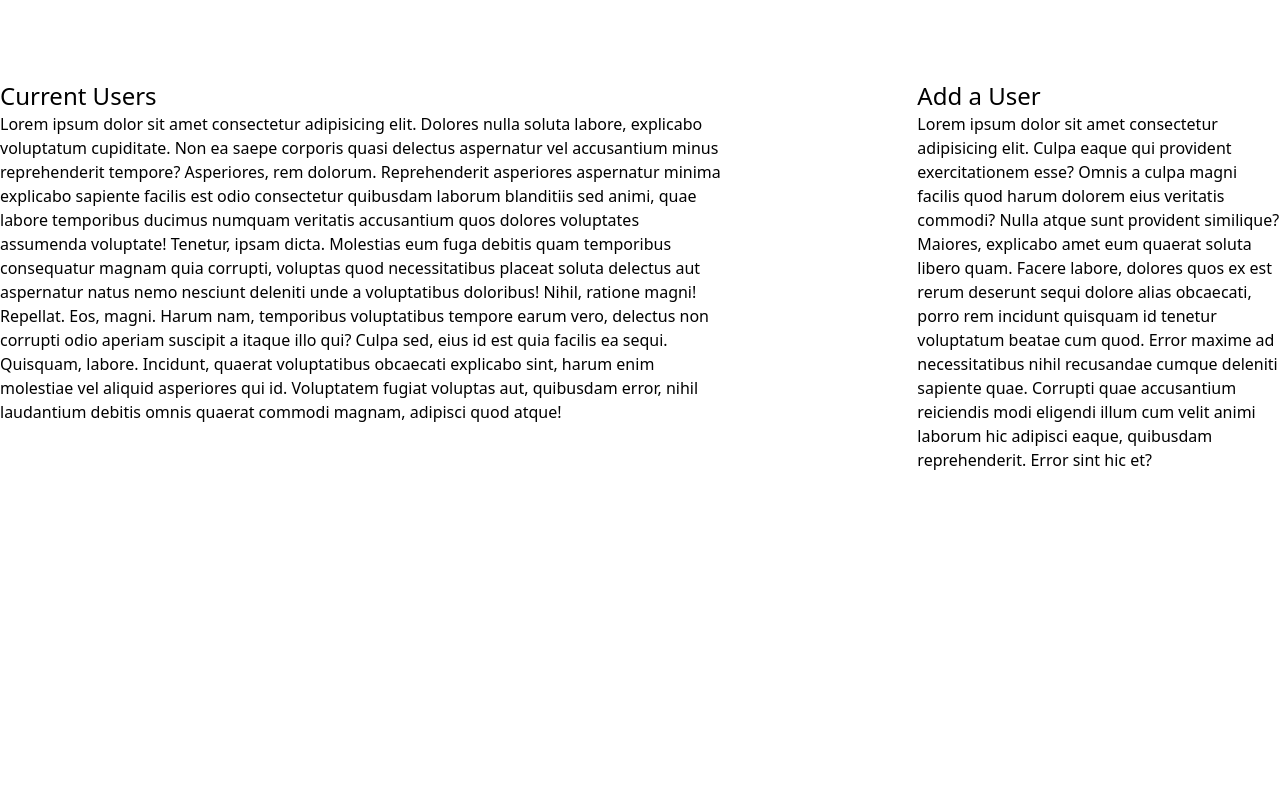
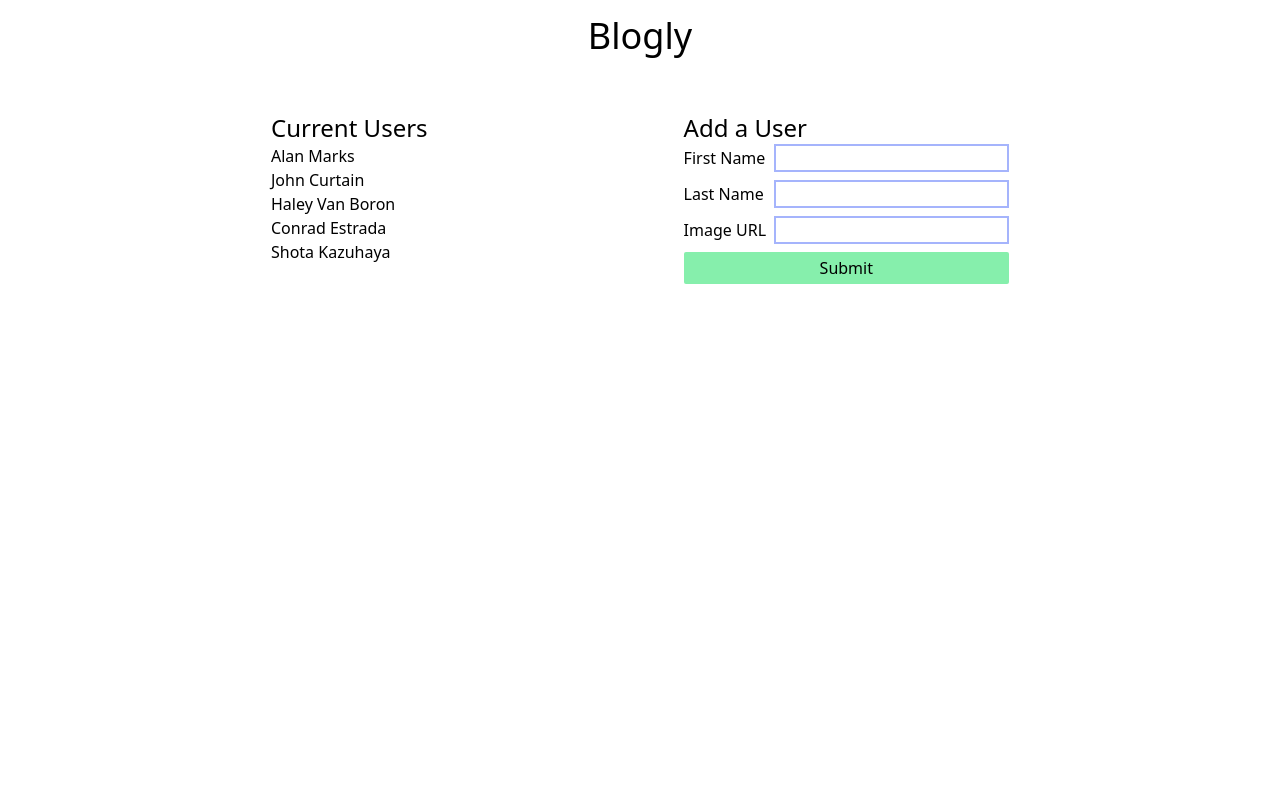
Before and after one commit to AseelAlnassiry/SpringboardExercises, a Flask app: page / in a window 1280 px wide. Run offline with Flask 3, Linux system fonts and the light colour scheme; some libraries are stand-ins or nearby versions.

Commit message:
23.1 - 22 index complete

```diff
--- a/23.1 - 22/app.py
+++ b/23.1 - 22/app.py
@@ -18,4 +18,5 @@ db.init_app(app)
 
 @app.route("/")
 def index():
+
     return render_template('index.html')
--- a/23.1 - 22/templates/base.html
+++ b/23.1 - 22/templates/base.html
@@ -13,7 +13,7 @@
       rel="stylesheet"
     />
   </head>
-  <body class="w-screen h-screen">
+  <body class="w-screen h-screen flex flex-col items-center">
     {% block content %}{% endblock %}
   </body>
 </html>
--- a/23.1 - 22/templates/index.html
+++ b/23.1 - 22/templates/index.html
@@ -1,42 +1,33 @@
-{% extends 'base.html' %} {% block title %} Index {% endblock %} {% block
-content %}
-
-<main class="flex gap-48 justify-center h-full w-full pt-20">
-  <section class="basis-2/3">
+{% extends 'base.html' %} {% block title %} Index {% endblock %} {% block content %}
+<h1 class="text-4xl py-4">Blogly</h1>
+<main class="flex justify-center w-full px-20 pt-10 gap-64">
+  <section class="">
     <h2 class="text-2xl">Current Users</h2>
-    <p>
-      Lorem ipsum dolor sit amet consectetur adipisicing elit. Dolores nulla
-      soluta labore, explicabo voluptatum cupiditate. Non ea saepe corporis
-      quasi delectus aspernatur vel accusantium minus reprehenderit tempore?
-      Asperiores, rem dolorum. Reprehenderit asperiores aspernatur minima
-      explicabo sapiente facilis est odio consectetur quibusdam laborum
-      blanditiis sed animi, quae labore temporibus ducimus numquam veritatis
-      accusantium quos dolores voluptates assumenda voluptate! Tenetur, ipsam
-      dicta. Molestias eum fuga debitis quam temporibus consequatur magnam quia
-      corrupti, voluptas quod necessitatibus placeat soluta delectus aut
-      aspernatur natus nemo nesciunt deleniti unde a voluptatibus doloribus!
-      Nihil, ratione magni! Repellat. Eos, magni. Harum nam, temporibus
-      voluptatibus tempore earum vero, delectus non corrupti odio aperiam
-      suscipit a itaque illo qui? Culpa sed, eius id est quia facilis ea sequi.
-      Quisquam, labore. Incidunt, quaerat voluptatibus obcaecati explicabo sint,
-      harum enim molestiae vel aliquid asperiores qui id. Voluptatem fugiat
-      voluptas aut, quibusdam error, nihil laudantium debitis omnis quaerat
-      commodi magnam, adipisci quod atque!
-    </p>
+    <ul>
+      <li>Alan Marks</li>
+      <li>John Curtain</li>
+      <li>Haley Van Boron</li>
+      <li>Conrad Estrada</li>
+      <li>Shota Kazuhaya</li>
+    </ul>
   </section>
-  <section class="basis-1/3">
+  <section class="">
     <h2 class="text-2xl">Add a User</h2>
-    <p>
-      Lorem ipsum dolor sit amet consectetur adipisicing elit. Culpa eaque qui
-      provident exercitationem esse? Omnis a culpa magni facilis quod harum
-      dolorem eius veritatis commodi? Nulla atque sunt provident similique?
-      Maiores, explicabo amet eum quaerat soluta libero quam. Facere labore,
-      dolores quos ex est rerum deserunt sequi dolore alias obcaecati, porro rem
-      incidunt quisquam id tenetur voluptatum beatae cum quod. Error maxime ad
-      necessitatibus nihil recusandae cumque deleniti sapiente quae. Corrupti
-      quae accusantium reiciendis modi eligendi illum cum velit animi laborum
-      hic adipisci eaque, quibusdam reprehenderit. Error sint hic et?
-    </p>
+    <form action="/users" method="post" class="flex flex-col gap-2">
+      <div class="flex items-center justify-between gap-2">
+        <label for="first-name">First Name</label>
+        <input class="border-2 border-indigo-300" type="text" name="first_name" id="first-name" />
+      </div>
+      <div class="flex items-center justify-between gap-2">
+        <label for="first-name">Last Name</label>
+        <input class="border-2 border-indigo-300" type="text" name="last_name" id="last-name" />
+      </div>
+      <div class="flex items-center justify-between gap-2">
+        <label for="image-url">Image URL</label>
+        <input class="border-2 border-indigo-300" type="text" name="image_url" id="image-url" />
+      </div>
+      <button class="bg-green-300 px-3 py-1 rounded-sm">Submit</button>
+    </form>
   </section>
 </main>
 
```
